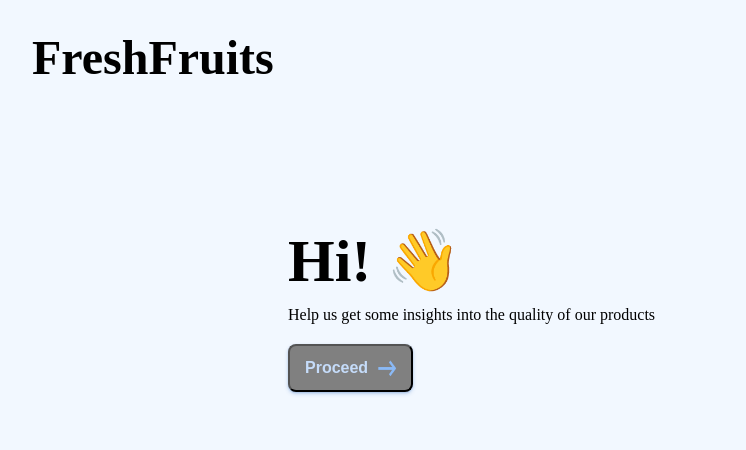
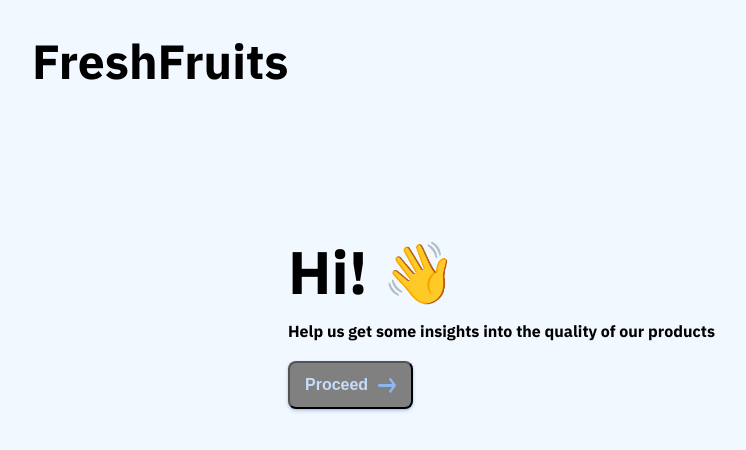
Before and after one commit to Sairam-Aravind/FreshFruits, a plain HTML site: page index.html in a window 1280 px wide. Shown: the whole page, without its empty margins (36-782 px from the left). Drawn offline with Linux system fonts and the light colour scheme; no server answers.

Commit message:
Font style  was changed from default to IBM Plex Sans

```diff
--- a/style.css
+++ b/style.css
@@ -8,6 +8,9 @@ button{
     height: 48px;
     border-radius: 8px;
     box-shadow: 0px 1px 2px rgba(15, 86, 179, 0.2), 0px 2px 4px rgba(15, 86, 179, 0.2);
+}
+body{
+    font-family: 'IBM Plex Sans';
 }
 .headline2{
     font-size: 60px;
@@ -28,6 +31,7 @@ button{
 }
 .subtitle1{
     font-size: 16px;
+    font-weight: 700;
 }
 .caption{
     font-size: 16px;
```
Also changed, not shown: 1 other file.
